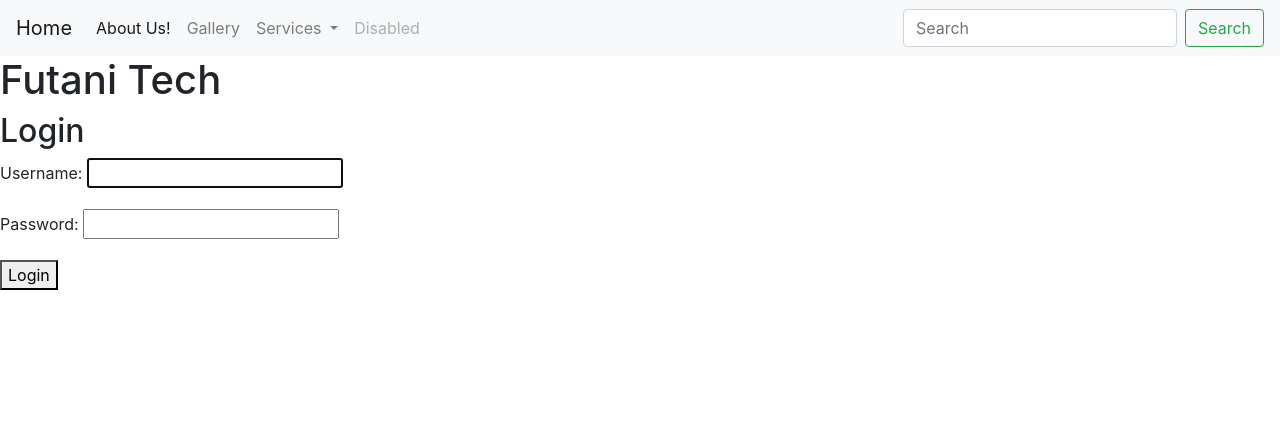
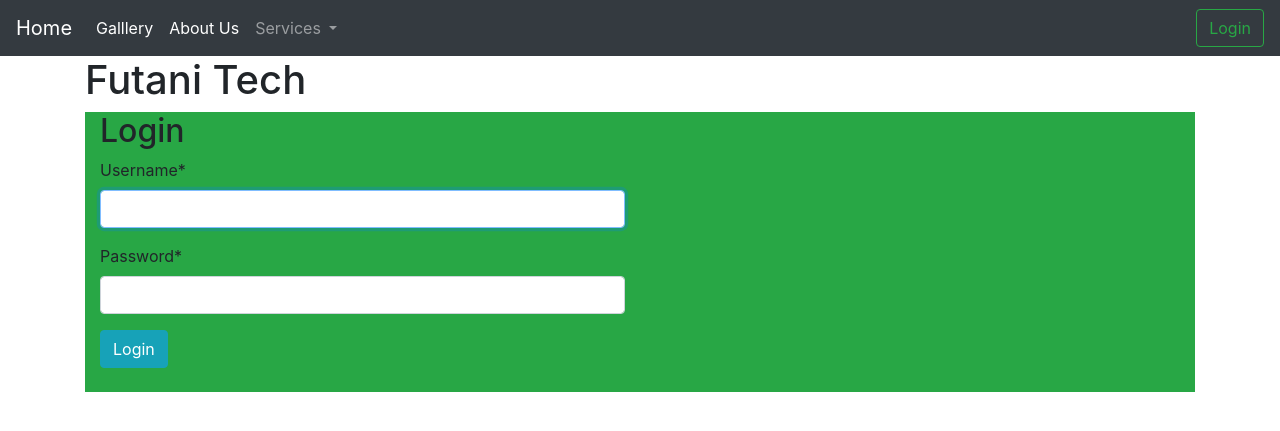
Before and after one commit to bisalgt/futani, a Django app: page /accounts/login/ in a window 1280 px wide. Shown: the top 431 px of the page. Run offline with Django 3.2, Linux system fonts and the light colour scheme; parts of the project's set-up code (start-up, migrations or seed data) failed here and were passed over; some libraries are stand-ins or nearby versions.

Commit message:
working with UI

```diff
--- a/futani_project/settings.py
+++ b/futani_project/settings.py
@@ -42,6 +42,7 @@ INSTALLED_APPS = [
 
     # third party app
     'rest_framework',
+    'crispy_forms',
 
     # custom app
     'apps.accounts',
@@ -127,6 +128,8 @@ USE_TZ = True
 
 STATIC_URL = '/static/'
 
+CRISPY_TEMPLATE_PACK = 'bootstrap4'
+
 AUTH_USER_MODEL = 'accounts.User'
 
 
--- a/templates/accounts/login.html
+++ b/templates/accounts/login.html
@@ -1,12 +1,20 @@
 {% extends 'base.html' %}
+
+{% load crispy_forms_tags %}
 
 {% block title %}Login{% endblock %}
 
 {% block content %}
+<div class="bg-success">
+<div class="col-md-6">
 <h2>Login</h2>
-<form method="post" enctype="multipart/form-data">
+<form method="post"  enctype="multipart/form-data">
   {% csrf_token %}
-  {{ form.as_p }}
-  <button type="submit">Login</button>
+  {{ form|crispy }}
+  <button class="btn btn-info" type="submit">Login</button>
+  <br>
+  <br>
 </form>
+</div>
+</div>
 {% endblock %}
--- a/templates/base.html
+++ b/templates/base.html
@@ -12,7 +12,7 @@
   </head>
   <body>
 
-    <nav class="navbar navbar-expand-lg navbar-light bg-light">
+    <nav class="navbar navbar-expand-lg navbar-dark bg-dark">
         <a class="navbar-brand" href="{% url "home" %}">Home</a>
         <button class="navbar-toggler" type="button" data-toggle="collapse" data-target="#navbarSupportedContent" aria-controls="navbarSupportedContent" aria-expanded="false" aria-label="Toggle navigation">
             <span class="navbar-toggler-icon"></span>
@@ -21,10 +21,11 @@
         <div class="collapse navbar-collapse" id="navbarSupportedContent">
             <ul class="navbar-nav mr-auto">
                 <li class="nav-item active">
-                <a class="nav-link" href="{% url "home" %}">About Us!<span class="sr-only">(current)</span></a>
+                    <a class="nav-link" href="{% url "home" %}">Galllery<span class="sr-only">(current)</span></a>
                 </li>
                 <li class="nav-item">
-                <a class="nav-link" href="#">Gallery</a>
+                    <li class="nav-item active">
+                        <a class="nav-link" href="{% url "home" %}">About Us<span class="sr-only">(current)</span></a>
                     </li>
                     <li class="nav-item dropdown">
                         <a class="nav-link dropdown-toggle" href="#" id="navbarDropdown" role="button" data-toggle="dropdown" aria-haspopup="true" aria-expanded="false">
@@ -37,21 +38,18 @@
                             <a class="dropdown-item" href="#">Customer Support</a>
                         </div>
                     </li>
-            <li class="nav-item">
-                <a class="nav-link disabled" href="#" tabindex="-1" aria-disabled="true">Disabled</a>
-            </li>
             </ul>
-            <form class="form-inline my-2 my-lg-0">
-            <input class="form-control mr-sm-2" type="search" placeholder="Search" aria-label="Search">
-            <button class="btn btn-outline-success my-2 my-sm-0" type="submit">Search</button>
-            </form>
+
+                <div class="nav-item my-2 my-lg-0">
+                    <button class="btn btn-outline-success my-2 my-sm-0" href="{% url 'login' %}">Login</button>
+                </div>
         </div>
     </nav>
-
+<div class="container">
     <h1>Futani Tech</h1>
     {% block content %}
     {% endblock content %}
-
+</div>
     <!-- Optional JavaScript -->
     <!-- jQuery first, then Popper.js, then Bootstrap JS -->
     <script src="https://code.jquery.com/jquery-3.4.1.slim.min.js" integrity="sha384-J6qa4849blE2+poT4WnyKhv5vZF5SrPo0iEjwBvKU7imGFAV0wwj1yYfoRSJoZ+n" crossorigin="anonymous"></script>
```
Also changed, not shown: templates/accounts/signup.html (+7 -2 lines), db.sqlite3, media/profilepics/79120095_812211362566373_2339936859041300480_n_AA5w5fT.png (added), 2 other files. Lines whose indentation alone changed are shown as unchanged.
